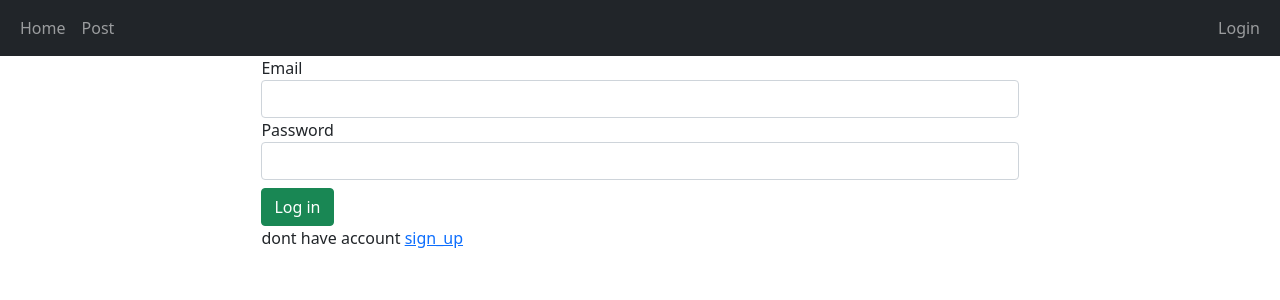
After one commit to Rohit-Thakre/UserManagement, a Django app: template UserManagement/base/templates/base/login.html in a window 1280 px wide. The commit adds this page. Shown: the top 300 px of the page. Run offline with Django 3.2, Linux system fonts and the light colour scheme; the template is opened without the code that fills it, so the values that code supplies are empty; some libraries are stand-ins or nearby versions.

Commit message:
login and registration method added.

```diff
--- /dev/null
+++ b/UserManagement/base/templates/base/login.html
@@ -0,0 +1,26 @@
+{% extends 'main.html' %}
+{% load crispy_forms_tags %}
+{% block title %} login {% endblock %}
+
+
+
+{% block content %}
+
+<div class="container" style=" width: 70%;">
+    <form method="POST">
+        {% csrf_token %}
+        <div class="form-group">
+            <label for="usr">Email</label>
+            <input type="text" class="form-control" id="usr" name="username">
+        </div>
+
+        <div class="form-group">
+            <label for="pwd">Password</label>
+            <input type="password" class="form-control" id="pwd" , name="password">
+        </div>
+        <button type="submit" class="btn btn-success mt-2">Log in</button>
+    </form>
+    <span>dont have account <a href="{% url 'sign_up' %}">sign_up</a></span>
+</div>
+
+{% endblock %}
--- a/UserManagement/base/templates/base/sign_up.html
+++ b/UserManagement/base/templates/base/sign_up.html
@@ -14,6 +14,7 @@
         {{form|crispy}}
 
         <button class="btn btn-success"> Register</button>
+        <span> already have account <a href="{% url 'login' %}">Log in</a></span>
     </form>
 
 </div>
--- a/UserManagement/base/urls.py
+++ b/UserManagement/base/urls.py
@@ -2,7 +2,8 @@ from django.urls import path
 from . import views
 urlpatterns = [
     path('', views.home, name='home'),
-    path('login/', views.sign_up, name = 'login'),
+    path('login/', views.UserLogin, name = 'login'),
     path('sign_up/', views.sign_up, name='sign_up'),
+    path('logout/', views.sign_out, name='sign_out'),
 
 ]
--- a/UserManagement/templates/main.html
+++ b/UserManagement/templates/main.html
@@ -27,7 +27,7 @@
                 <div>
                     <ul class="navbar-nav">
                         {% if user.is_authenticated %}
-                        <span class="navbar-text">Logged in as {{user.username}} | </span>
+                        <span class="navbar-text">Logged in as {{user}} | </span>
                         <li class="nav-item">
                             <a class="nav-link" href="/logout">Logout</a>
                         </li>
```
Also changed, not shown: UserManagement/base/forms.py (+13 -1 lines), UserManagement/base/views.py (+56 -3 lines), UserManagement/db.sqlite3.
